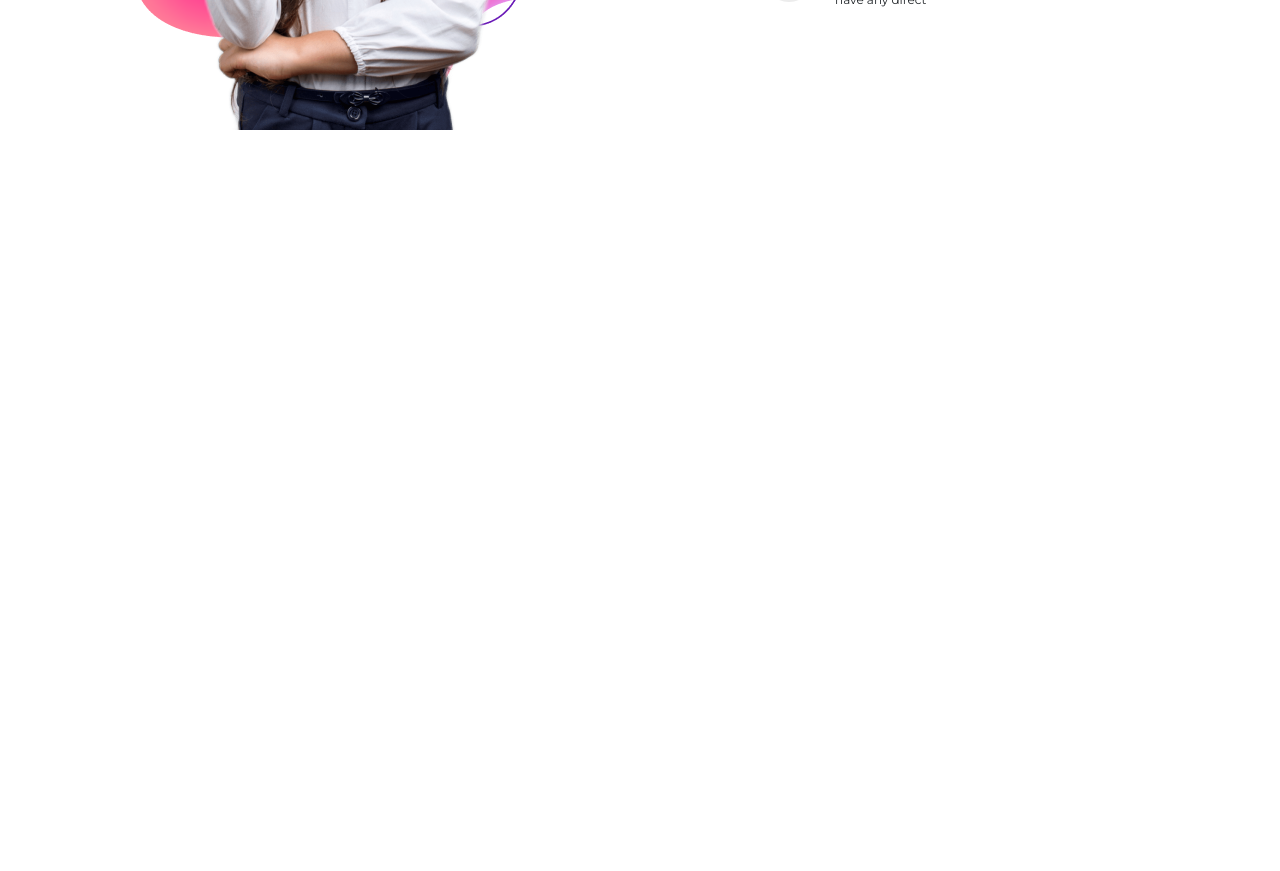
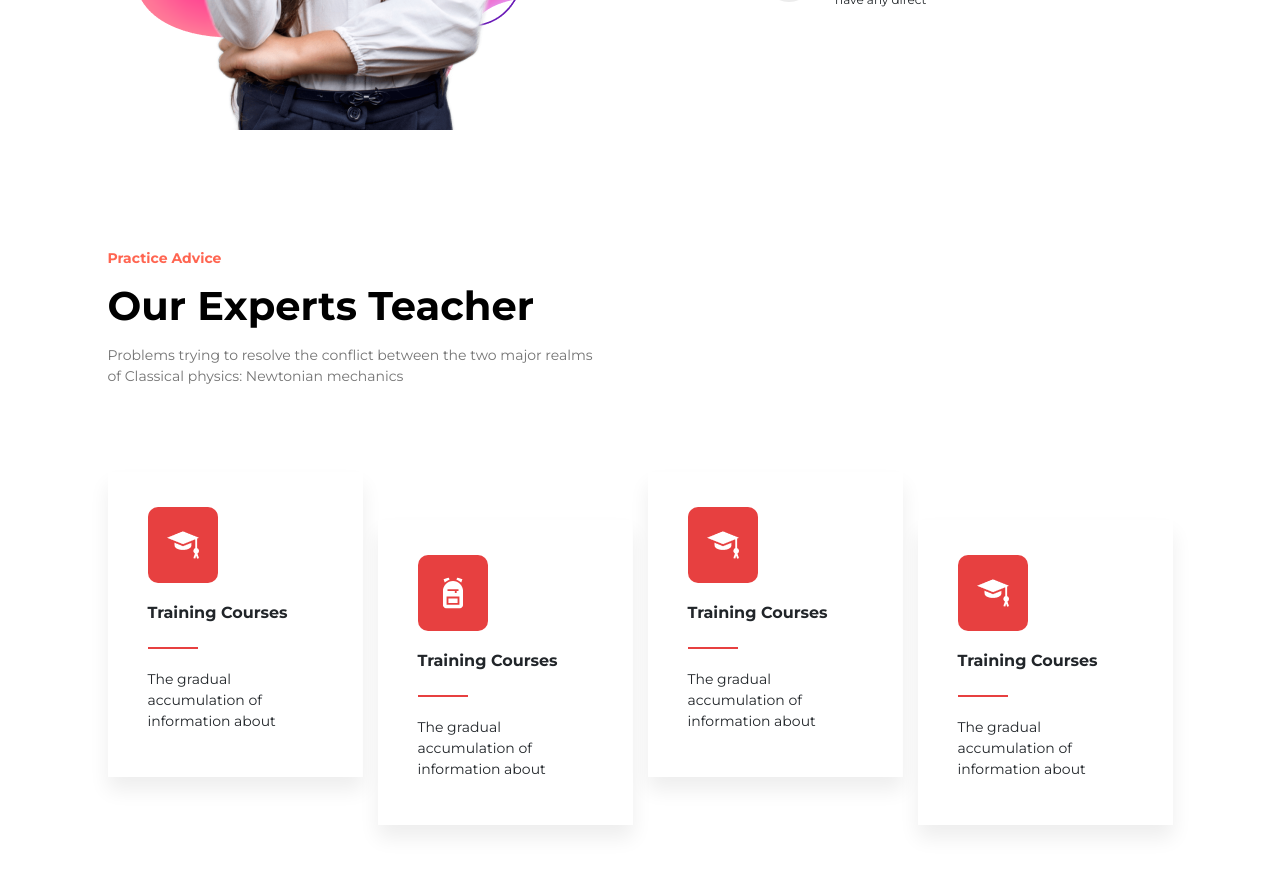
Before and after one commit to DEV-ASHANAUR/school-handy, a React (Create React App) app: page / in a window 1280 px wide. Shown: the part 1520-2391 px from the top of the page. Before the commit the page ends 1810 px from the top, so only its background shows below. Built offline with nearby package versions, Linux system fonts and the light colour scheme.

Commit message:
teacher section design done

```diff
--- a/src/App.js
+++ b/src/App.js
@@ -2,6 +2,7 @@ import React from 'react'
 import Hero from './components/hero/Hero'
 import Navbar from './components/navbar/Navbar'
 import Quality from './components/quality/Quality'
+import Teacher from './components/teacher/Teacher'
 
 const App = () => {
   return (
@@ -9,6 +10,7 @@ const App = () => {
       <Navbar />
       <Hero />
       <Quality />
+      <Teacher />
     </div>
   )
 }
--- a/src/components/quality/Quality.jsx
+++ b/src/components/quality/Quality.jsx
@@ -16,6 +16,7 @@ const Quality = () => {
                         <h2>Most trusted in our field</h2>
                         <p>Most calendars are designed for teams. Slate s designed for freelancers </p>
                         <div className={styles.quality__items}>
+                            {/* item */}
                             <div className={styles.item__wrapper}>
                                 <div className={styles.item__num}>01</div>
                                 <div className={styles.item}>
@@ -23,6 +24,7 @@ const Quality = () => {
                                     <p>Things on a very small that you have any direct</p>
                                 </div>
                             </div>
+                            {/* item */}
                             <div className={styles.item__wrapper}>
                                 <div className={styles.item__num}>02</div>
                                 <div className={styles.item}>
@@ -30,6 +32,7 @@ const Quality = () => {
                                     <p>Things on a very small that you have any direct</p>
                                 </div>
                             </div>
+                            {/* item */}
                             <div className={styles.item__wrapper}>
                                 <div className={styles.item__num}>03</div>
                                 <div className={styles.item}>
@@ -37,6 +40,7 @@ const Quality = () => {
                                     <p>Things on a very small that you have any direct</p>
                                 </div>
                             </div>
+                            {/* item */}
                         </div>
                     </div>
                 </div>
--- a/src/components/quality/quality.module.css
+++ b/src/components/quality/quality.module.css
@@ -1,5 +1,5 @@
 .quality__main{
-    padding-bottom: 16rem;
+    /* padding-bottom: 16rem; */
 }
 .poriImg{
     width: 468px;
--- /dev/null
+++ b/src/components/teacher/Teacher.jsx
@@ -0,0 +1,68 @@
+import React from 'react'
+import Heading from '../heading/Heading';
+import './teacher.css';
+import hat from '../../assets/img/icon/001-graduation-hat.png';
+import bag from '../../assets/img/icon/icon cool-icon-n11.svg';
+const Teacher = () => {
+  return (
+    <section>
+        <div className="container">
+            <Heading first="Practice Advice" second="Our Experts Teacher" third="Problems trying to resolve the conflict between the two major realms of Classical physics: Newtonian mechanics" />
+
+            <div className="row teacher__wrapper">
+                {/* item */}
+                <div className="col-md-3 box">
+                    <div className="box__wrapper">
+                        <div className="box__icon">
+                            <img src={hat} alt="" height="32" width="32" />
+                        </div>
+                        <h2>Training Courses</h2>
+                        <hr className='box__hr' />
+                        <p>The gradual accumulation of information about </p>
+                    </div>
+                </div>
+                {/* item */}
+                {/* item */}
+                <div className="col-md-3 box">
+                    <div className="box__wrapper">
+                        <div className="box__icon">
+                            <img src={bag} alt="" height="32" width="32" />
+                        </div>
+                        <h2>Training Courses</h2>
+                        <hr className='box__hr' />
+                        <p>The gradual accumulation of information about </p>
+                    </div>
+                </div>
+                {/* item */}
+                {/* item */}
+                <div className="col-md-3 box">
+                    <div className="box__wrapper">
+                        <div className="box__icon">
+                            <img src={hat} alt="" height="32" width="32" />
+                        </div>
+                        <h2>Training Courses</h2>
+                        <hr className='box__hr' />
+                        <p>The gradual accumulation of information about </p>
+                    </div>
+                </div>
+                {/* item */}
+                {/* item */}
+                <div className="col-md-3 box">
+                    <div className="box__wrapper">
+                        <div className="box__icon">
+                            <img src={hat} alt="" height="32" width="32" />
+                        </div>
+                        <h2>Training Courses</h2>
+                        <hr className='box__hr' />
+                        <p>The gradual accumulation of information about </p>
+                    </div>
+                </div>
+                {/* item */}
+            </div>
+
+        </div>
+    </section>
+  )
+}
+
+export default Teacher
--- /dev/null
+++ b/src/components/teacher/teacher.css
@@ -0,0 +1,44 @@
+.teacher__wrapper{
+    padding-bottom: 11.2rem;
+}
+.box__wrapper{
+    padding: 3.5rem 4rem 3.5rem 4rem;
+    background: #FFFFFF;
+    box-shadow: 0px 13px 19px rgba(0, 0, 0, 0.07);
+    display: flex;
+    flex-direction: column;
+    gap: 2rem;
+    transition: all .3s ease;
+}
+.box__wrapper:hover{
+    box-shadow: 0px 4px 4px rgba(0, 0, 0, 0.25);
+}
+.box__icon{
+    width: 7rem;
+    height: 7.6rem;
+    background: #E74040;
+    border-radius: 1rem;
+    display: flex;
+    justify-content: center;
+    align-items: center;
+}
+.box__hr {
+    border: none;
+    width: 5rem;
+    height: 0.2rem;
+    background: #E74040;
+    opacity: 1;
+    margin: 0;
+}
+.box__wrapper h2{
+    font-weight: 700;
+    font-size: 1.6rem;
+}
+.box__wrapper p{
+    font-weight: 400;
+    font-size: 1.4rem;
+}
+
+.box:nth-child(even){
+    margin-top: 4.8rem;
+}
```
Also changed, not shown: src/assets/img/icon/001-graduation-hat.png (added), src/assets/img/icon/icon cool-icon-n11.svg (added).
